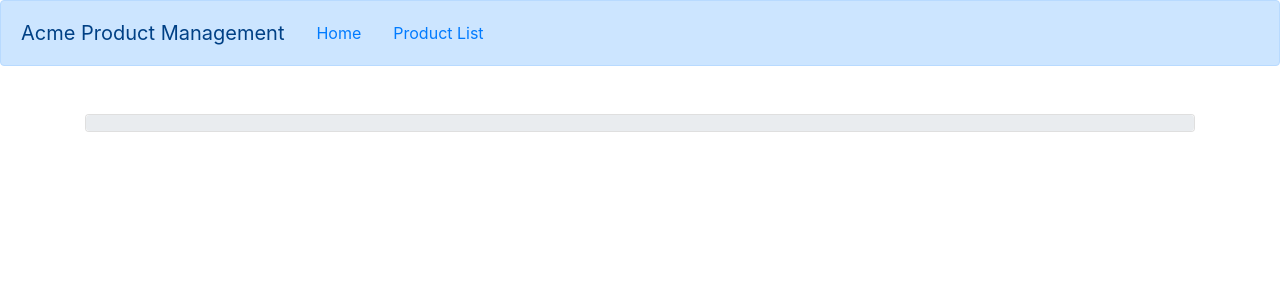
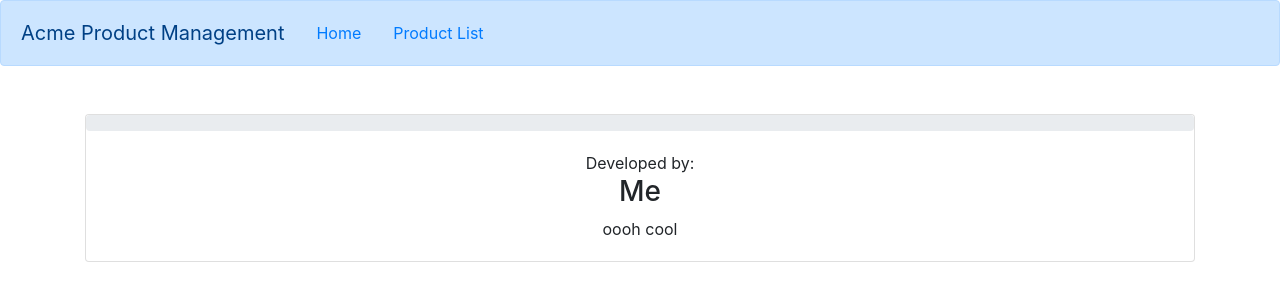
Before and after one commit to JakeAdams91/Angular-Practice, an Angular app: page /welcome in a window 1280 px wide. Shown: the top 300 px of the page. Built offline with nearby package versions, Linux system fonts and the light colour scheme.

Commit message:
added some fluff to home page

```diff
--- a/src/app/home/welcome.component.html
+++ b/src/app/home/welcome.component.html
@@ -3,4 +3,18 @@
       <!-- class="progress-bar bg-success" -->
     <div [className]="updateColor()" role="progressbar" [style.width.%]="width" aria-valuenow="75" aria-valuemin="0" aria-valuemax="100"></div>
   </div>
+  <div class="card-body">
+      <div class="container-fluid">
+        <div class="text-center">
+
+        </div>
+
+        <div class="text-center">Developed by:</div>
+        <div class="text-center">
+          <h3>Me</h3>
+        </div>
+
+        <div class="text-center">oooh cool</div>
+      </div>
+    </div>
 </div>
--- a/src/app/home/welcome.component.ts
+++ b/src/app/home/welcome.component.ts
@@ -35,7 +35,7 @@ export class WelcomeComponent implements OnInit {
     } else {
       progBarClasses = 'progress-bar bg-danger';
     }
-    return progBarClasses
+    return progBarClasses;
   }
 
   ngOnInit() {
```
